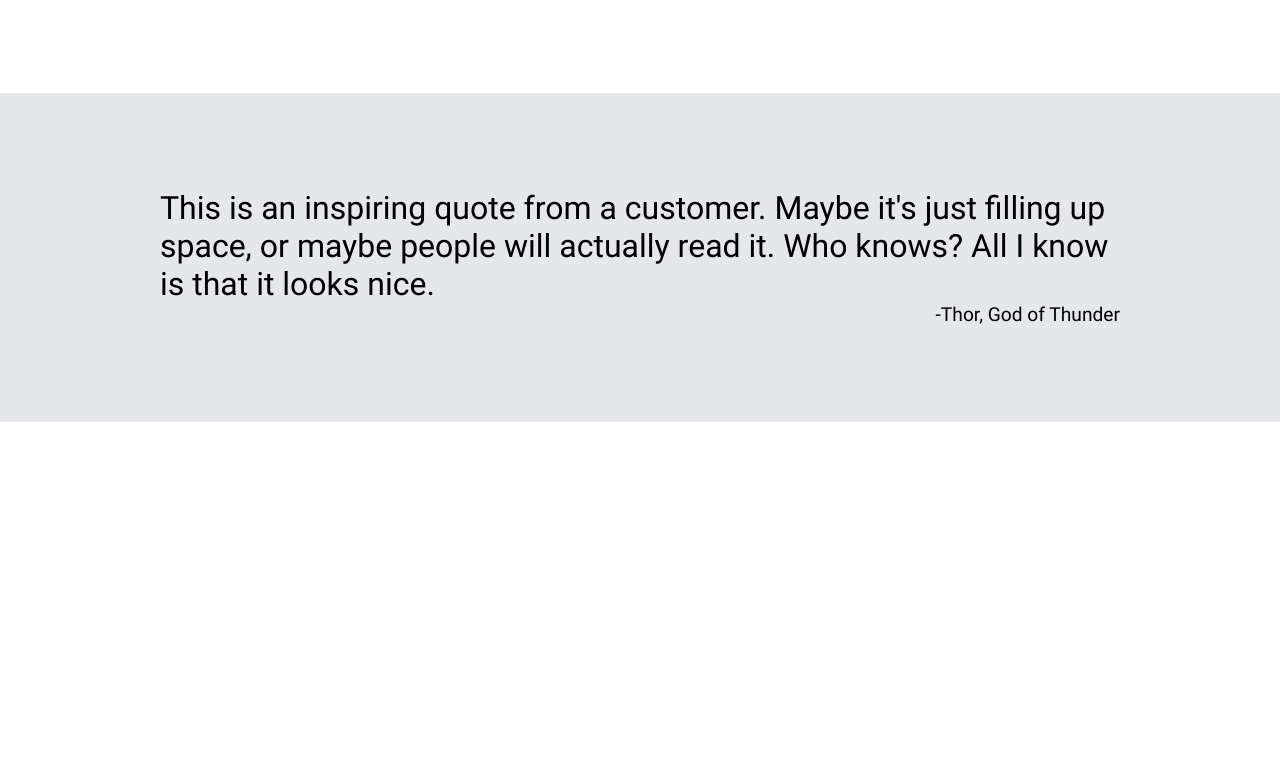
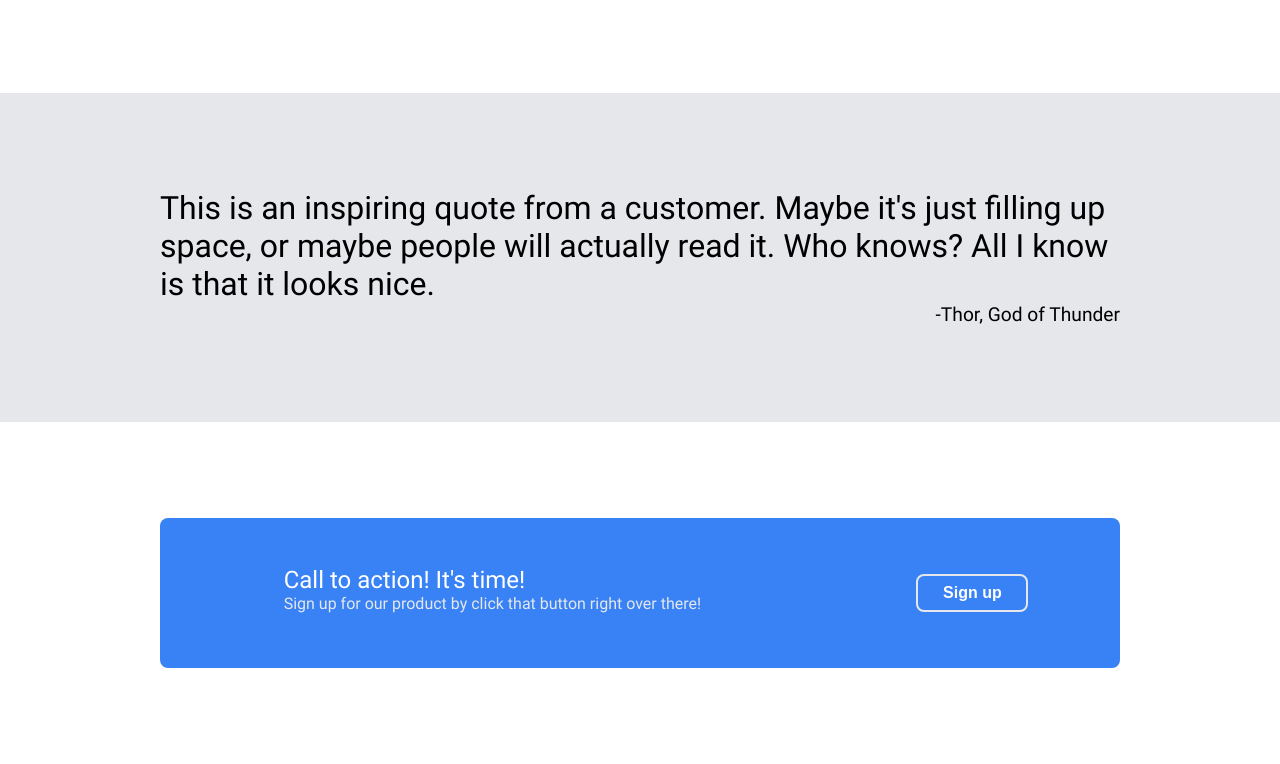
Before and after one commit to Chamara-Wijepala/landing-page, a plain HTML site: page index.html in a window 1280 px wide. Shown: the part 877-1641 px from the top of the page. Before the commit the page ends 1299 px from the top, so only its background shows below. Drawn offline with Linux system fonts and the light colour scheme.

Commit message:
Add signup section

```diff
--- a/index.html
+++ b/index.html
@@ -27,7 +27,7 @@
             This website has some subtext that goes here under the main title.
             It's a smaller font and the color is a lower contrast
           </p>
-          <button id="sign-up-button">Sign up</button>
+          <button id="hero-signup-button">Sign up</button>
         </div>
         <div id="hero-image-container">
           <img src="./assets/images/hero-image.jpg" alt="Hero Image">
@@ -67,6 +67,15 @@
         <p id="quote-from">-Thor, God of Thunder</p>
       </div>
     </div>
+    <div id="signup-section">
+      <div id="signup-content">
+        <div id="signup-description">
+          <h2>Call to action! It's time!</h2>
+          <p>Sign up for our product by click that button right over there!</p>
+        </div>
+        <button id="signup-section-button">Sign up</button>
+      </div>
+    </div>
   </main>
   <footer></footer>
 </body>
--- a/style.css
+++ b/style.css
@@ -54,7 +54,8 @@ header,
 
 #hero-section,
 #feature-section,
-#quote-section {
+#quote-section,
+#signup-section {
   padding-block: 6rem;
 }
 
@@ -66,6 +67,19 @@ header,
   margin: auto;
   display: flex;
   align-items: center;
+}
+
+#hero-signup-button,
+#signup-section-button {
+  padding: 0.5rem;
+  margin-block: 0.5rem;
+  width: 7rem;
+  color: white;
+  background-color: var(--tertiary);
+  border: none;
+  border-radius: 0.5rem;
+  font-size: 1rem;
+  font-weight: bold;
 }
 
 /* Header */
@@ -101,27 +115,9 @@ header nav {
   color: var(--secondary);
 }
 
-#sign-up-button {
-  padding: 0.5rem;
-  margin-block: 0.5rem;
-  width: 7rem;
-  color: white;
-  background-color: var(--tertiary);
-  border: none;
-  border-radius: 0.5rem;
-  font-size: 1rem;
-  font-weight: bold;
-}
-
 #hero-image-container img {
   width: 100%;
   height: auto;
-}
-
-@media (max-width: 860px) {
-  #hero-content {
-    flex-wrap: wrap;
-  }
 }
 
 /* Features */
@@ -168,3 +164,49 @@ header nav {
   font-size: 1.2rem;
   font-weight: bold;
 }
+
+/* Sign up */
+#signup-content {
+  color: var(--secondary);
+  background-color: var(--tertiary);
+  border-radius: 8px;
+  width: var(--page-width);
+  padding-block: 3rem;
+  margin: auto;
+  display: flex;
+  justify-content: space-around;
+  flex-wrap: wrap;
+}
+
+#signup-description {
+  margin: 0 2rem 0 2rem;
+}
+
+#signup-description h2 {
+  color: white;
+}
+
+#signup-section-button {
+  border: 2px solid var(--secondary);
+}
+
+/* Media queries */
+@media (max-width: 860px) {
+  #header-content,
+  #hero-content {
+    flex-wrap: wrap;
+  }
+
+  #header-content {
+    justify-content: center;
+    gap: 2rem;
+  }
+
+  header nav {
+    margin-left: 0px;
+  }
+
+  #feature-content h2 {
+    text-align: center;
+  }
+}
```
